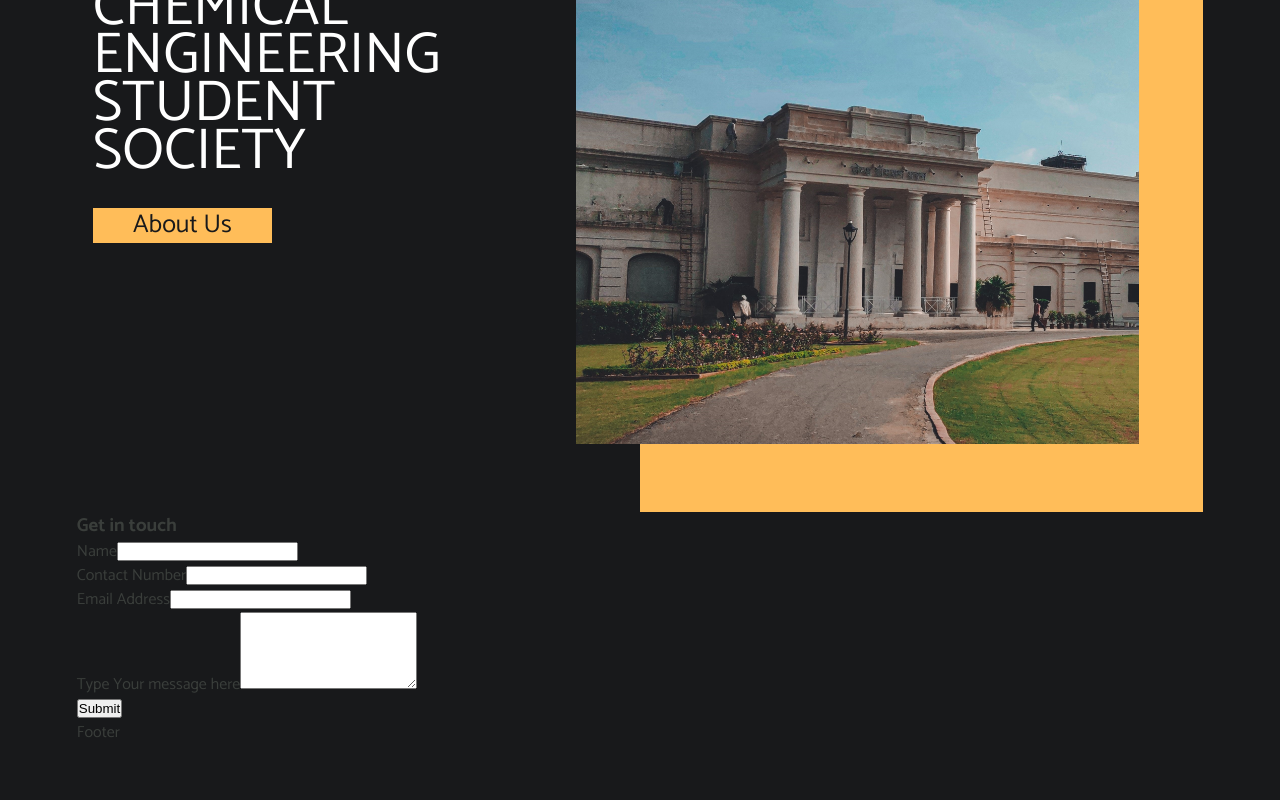
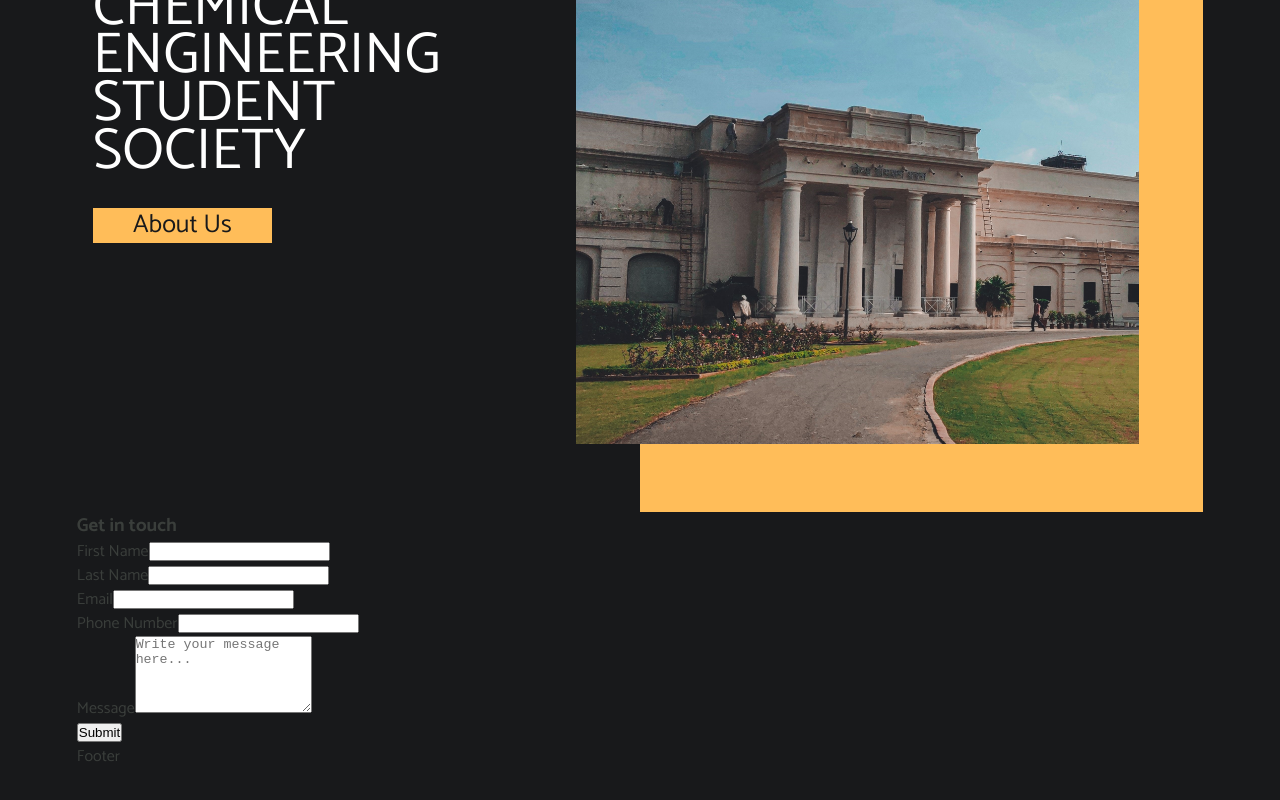
Before and after one commit to vinayakgarg20/Chemical-Engineering-Student-Society, a React (Create React App) app: page /contactus in a window 1280 px wide. Shown: the part 288-1088 px from the top of the page. Built offline with nearby package versions, Linux system fonts and the light colour scheme; a web font is replaced by a local one.

Commit message:
added some animation packages

```diff
--- a/package.json
+++ b/package.json
@@ -3,11 +3,13 @@
   "version": "0.1.0",
   "private": true,
   "dependencies": {
+    "@fullpage/react-fullpage": "^0.1.21",
     "@testing-library/jest-dom": "^5.16.2",
     "@testing-library/react": "^12.1.3",
     "@testing-library/user-event": "^13.5.0",
     "react": "^17.0.2",
     "react-dom": "^17.0.2",
+    "react-full-page-scroll": "^0.1.3",
     "react-router-dom": "^5.3.0",
     "react-scripts": "5.0.0",
     "web-vitals": "^2.1.4"
--- a/src/components/Home/BlogSection.js
+++ b/src/components/Home/BlogSection.js
@@ -1,7 +1,7 @@
 import React from "react";
 
 const BlogSection = () => {
-  return <div>BlogSection</div>;
+  return <div style={{ height: "100vh" }}>BlogSection</div>;
 };
 
 export default BlogSection;
--- a/src/components/Home/EventSection.js
+++ b/src/components/Home/EventSection.js
@@ -1,7 +1,7 @@
 import React from "react";
 
 const EventSection = () => {
-  return <div>EventSection</div>;
+  return <div style={{ height: "100vh" }}>EventSection</div>;
 };
 
 export default EventSection;
--- a/src/pages/ContactUs.js
+++ b/src/pages/ContactUs.js
@@ -6,29 +6,47 @@ const ContactUs = () => {
   };
   return (
     <div>
+      <div className="getinTouch">
         <h3>Get in touch</h3>
+        <p></p>
+        <div></div>
+      </div>
+      <div className="Form">
         <form onSubmit={submitHandler}>
+          <div className="Name">
             <div>
-          <label htmlFor="name">Name</label>
-          <input type={"text"} required id="name"></input>
+              <label htmlFor="Fname">First Name</label>
+              <input type={"text"} required id="Fname"></input>
             </div>
             <div>
-          <label htmlFor="contact-no">Contact Number</label>
-          <input type={"text"} required id="contact-no"></input>
+              <label htmlFor="Lname">Last Name</label>
+              <input type={"text"} required id="Lname"></input>
             </div>
-
+          </div>
+          <div className="contact">
             <div>
-          <label htmlFor="email">Email Address</label>
+              <label htmlFor="email">Email</label>
               <input type={"email"} required id="email"></input>
             </div>
             <div>
-          <label htmlFor="description">Type Your message here</label>
-          <textarea required rows={5} id="description"></textarea>
+              <label htmlFor="contact-no">Phone Number</label>
+              <input type={"text"} required id="contact-no"></input>
             </div>
-        <div>
+          </div>
+          <div className="message">
+            <label htmlFor="description">Message</label>
+            <textarea
+              placeholder="Write your message here..."
+              required
+              rows={5}
+              id="description"
+            ></textarea>
+          </div>
+          <div className="button">
             <button>Submit</button>
           </div>
         </form>
+      </div>
     </div>
   );
 };
```
Also changed, not shown: 1 other file (tests, documents, lock files or other folders). Lines whose indentation alone changed are shown as unchanged.
